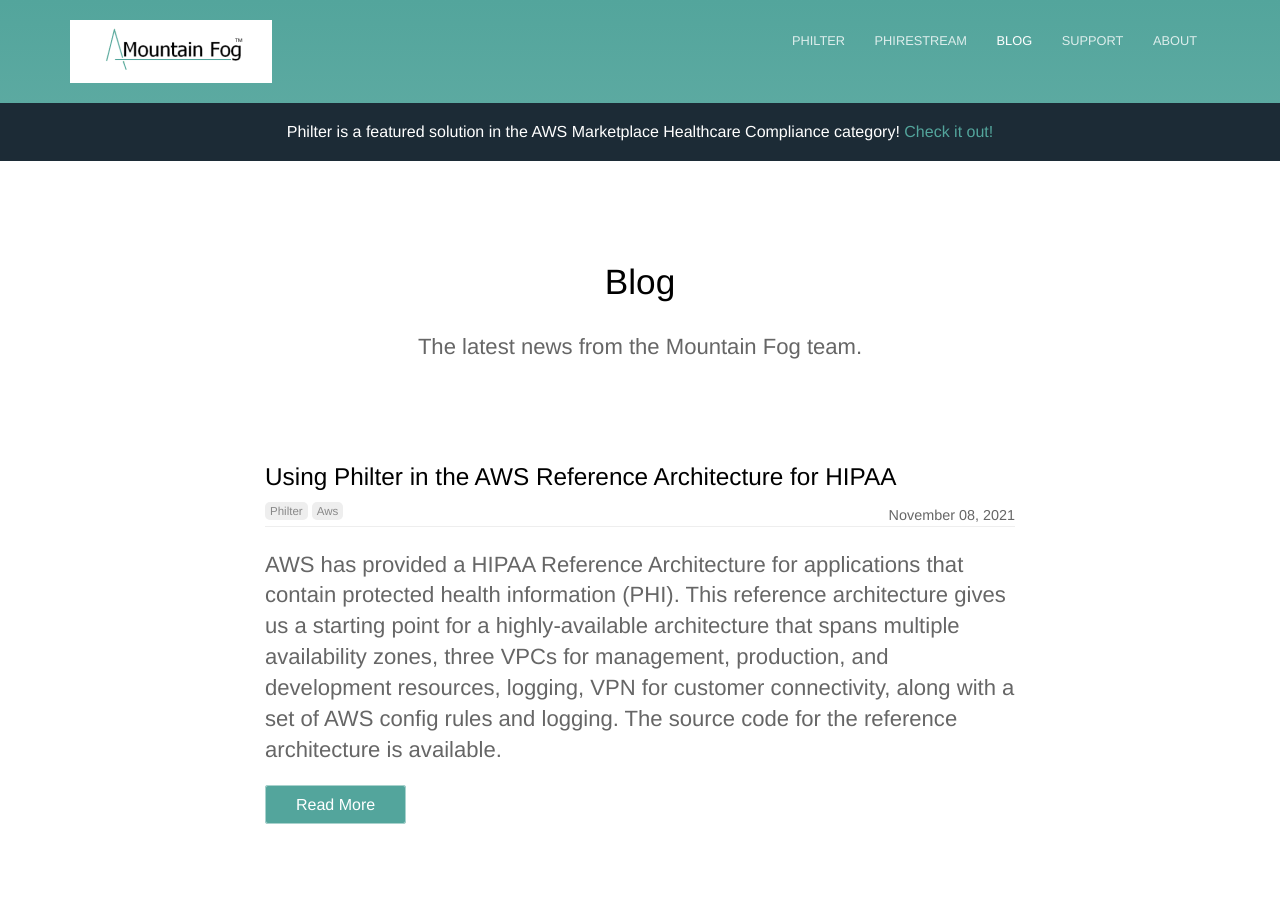
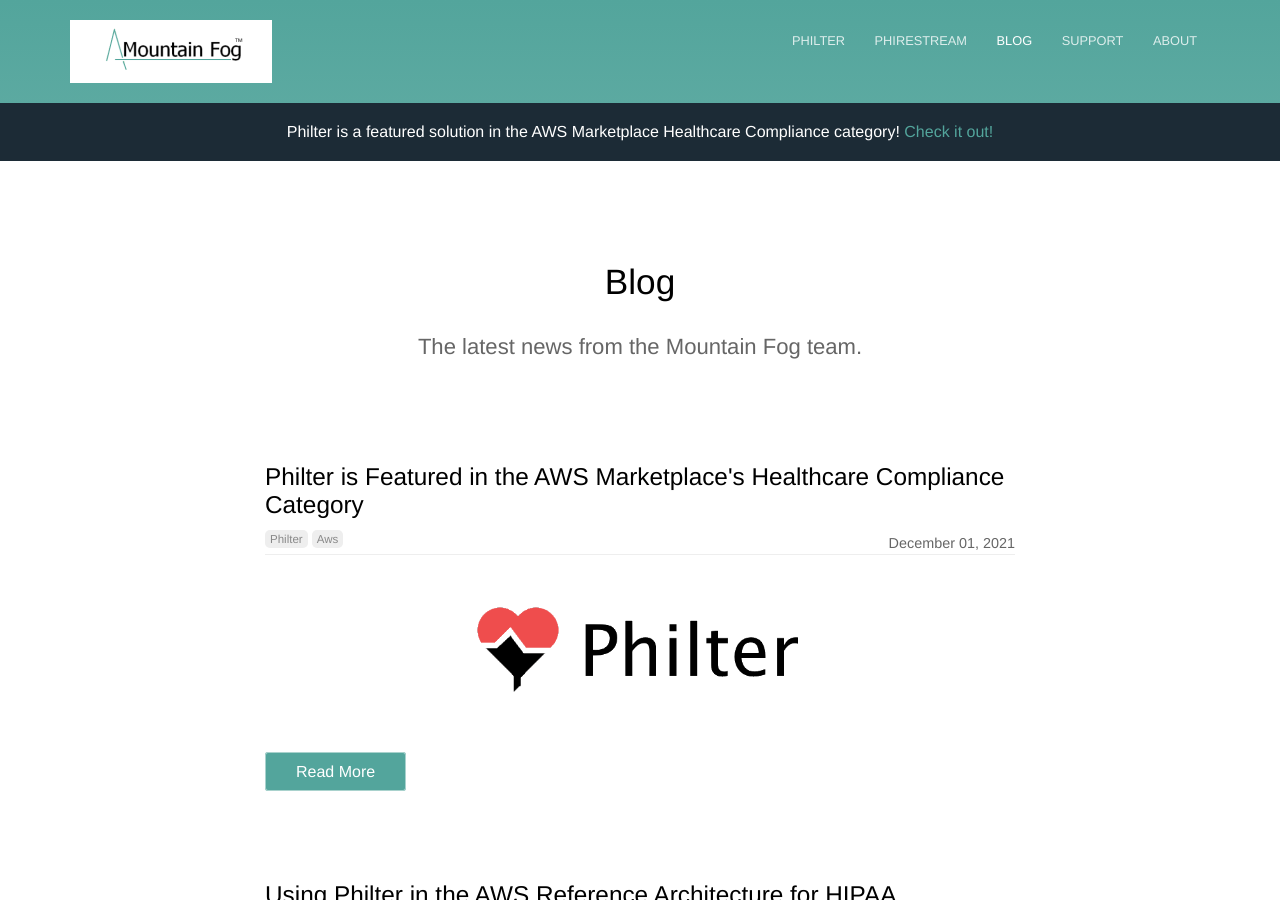
Before and after one commit to mtnfog/mtnfog-website, a Jekyll site: the page built from blog/index.html, in a window 1280 px wide and 900 px high. Built offline with Jekyll 4.4.1, drawn with Linux system fonts in a browser that asks for light colours; nearby versions of some CDN libraries; a script that is not in the unit is left out; the list of posts is cut into pages by our own code; part of the change alters nothing that is shown.

Commit message:
Updating blog post.

```diff
--- a/_layouts/default.html
+++ b/_layouts/default.html
@@ -46,7 +46,7 @@
 			</div>
 		</header>
 		<div class="banner">
-			Philter is a featured solution in the AWS Marketplace Healthcare Compliance category! <a href="https://aws.amazon.com/marketplace/solutions/healthcare/healthcare-compliance">Check it out!</a>
+			Philter is a featured solution in the AWS Marketplace Healthcare Compliance category! <a href="/blog/philter-featured-on-aws-marketplace">Check it out!</a>
 		</div>
 		{{ content }}
 		<footer>
--- /dev/null
+++ b/_posts/2021-12-01-philter-featured-on-aws-marketplace.md
@@ -0,0 +1,26 @@
+---
+date: 2021-12-01
+title: Philter is Featured in the AWS Marketplace's Healthcare Compliance Category
+layout: post
+categories:
+  - philter
+  - aws
+---
+
+<p style="text-align: center"><img src="/images/philter-logo-transparent.png" style="object-fit: contain; width:50%;height:50%;"></p>
+
+We are excited to share the Philter is now a featured product in the <a href="https://aws.amazon.com/marketplace/solutions/healthcare/healthcare-compliance">AWS Marketplace's Healthcare Compliance</a> category.
+
+The products selected for this feature "help ensure that IT infrastructure is compliant with changing policies and regulations, allowing teams to focus on driving patient-centeric innovation."
+
+<a href="/philter">Philter</a> redacts PHI, PII, and other sensitive information from documents and text. With Philter, users can select the types of sensitive information to redact, anonymize, encrypt, or tokenize.
+
+Philter can be launched in your AWS cloud via the AWS Marketplace in just a few minutes. Philter runs entirely within your private VPC so your sensitive data never has to leave your VPC.
+
+<p style="text-align: center"><a href="{{ site.links_philter_aws }}"><img src="/images/aws-marketplace.png" style="object-fit: contain; width:50%;height:50%;"></a></p>
+
+The image below shows the AWS Reference Architecture for HIPAA with Philter deployments.
+
+<a href="/images/blog/hipaa-aws-architecture.png" data-lightbox="image-1" data-title="AWS Reference Architecture for HIPAA with Philter deployment">
+<img src="/images/blog/hipaa-aws-architecture.png" title="HIPAA Reference Architecture with Philter" data-lightbox="image-1" data-title="AWS Reference Architecture for HIPAA with Philter deployment">
+</a>
```
Also changed, not shown: images/Weirton_Chamber_Logo_1.png (added), images/aws-marketplace.png (added).
